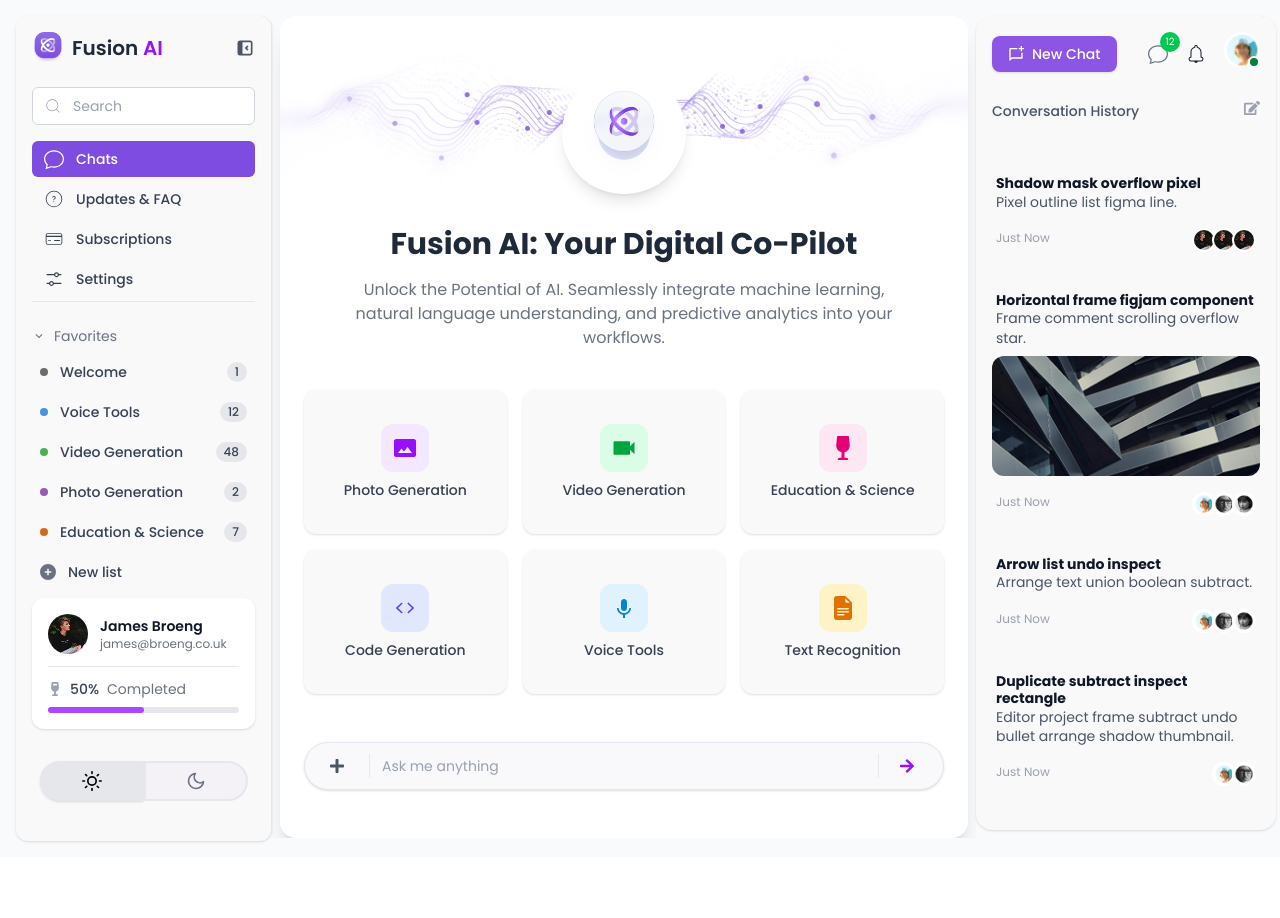
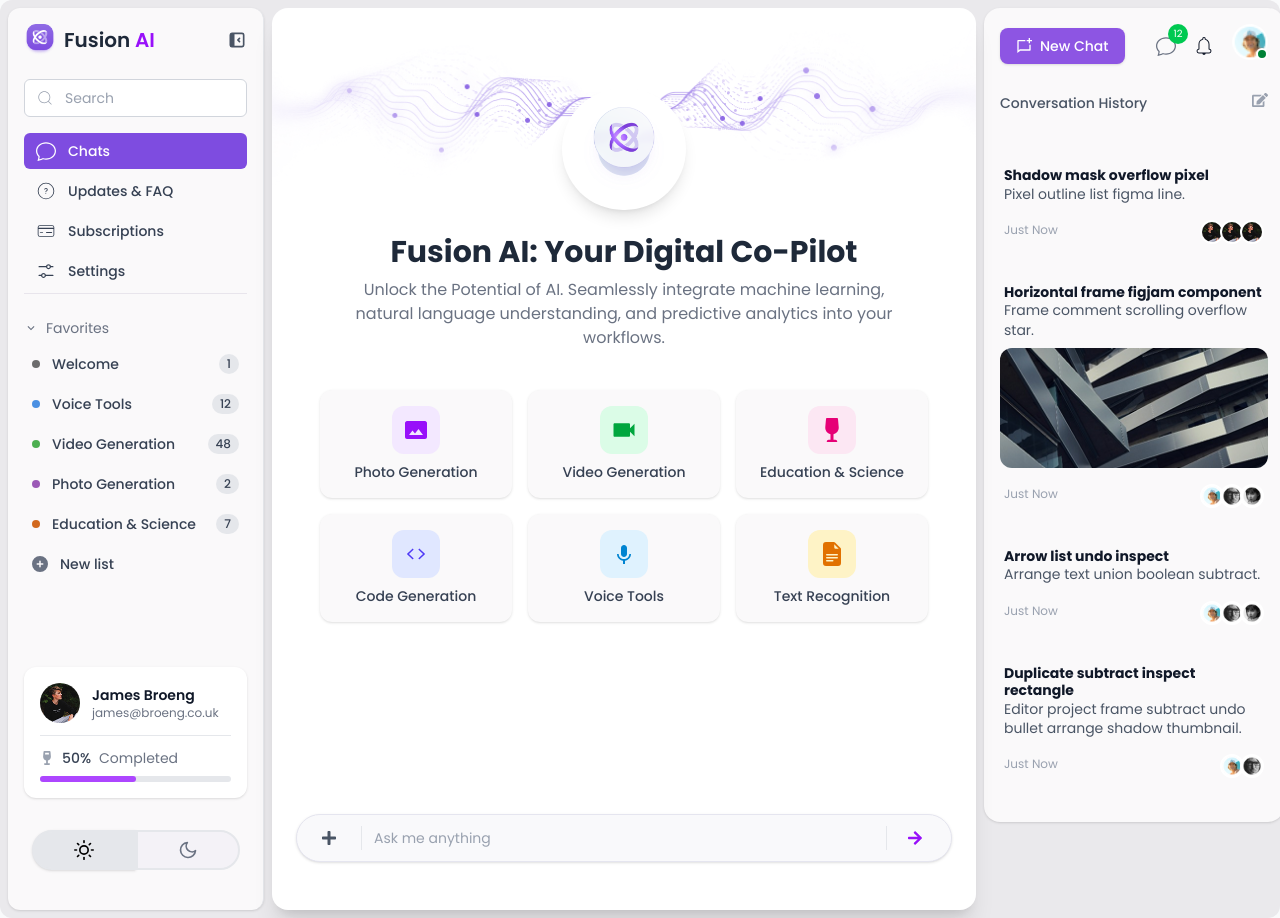
Before and after one commit to adnanfrd/barry-ai, a Next.js app: page /dashboard in a window 1280 px wide. Before the commit the page ends 857 px from the top, so only its background shows below. Built offline with nearby package versions, Linux system fonts and the light colour scheme.

Commit message:
updated code

```diff
--- a/src/app/dashboard/layout.tsx
+++ b/src/app/dashboard/layout.tsx
@@ -1,7 +1,6 @@
 import type { Metadata } from "next";
 import { Poppins } from "next/font/google";
 import Dashboard from "../../components/dashboard/Dashboard";
-    import ChatSidebar from "@/components/dashboard/ChatSidebar";
 
 export const metadata: Metadata = {
   title: "Fusion-AI",
@@ -22,24 +21,10 @@
 }>) {
   return (
     <html lang="en" className={`${poppins.variable} dark`}>
-          <body
-            className={`${poppins.className} bg-[#f9fafb] text-gray-900 dark:bg-[#1f1f1f] dark:text-white`}
-          >
-            <div className="h-full overflow-hidden w-full px-2 py-2 sm:px-4 sm:py-4">
-              <div className="flex h-full w-full rounded-xl dark:bg-[#2c2c2e] max-w-[1600px] mx-auto">
-                <div className="w-64 h-full">
+      <body className={`${poppins.className} bg-[#f9fafb] text-gray-900 dark:bg-[#1f1f1f] dark:text-white`}>
+        <div className="flex px-2 py-2 rounded-xl min-h-screen bg-[#eae9ec] dark:bg-[#2c2c2e] w-full">
           <Dashboard />
-                </div>
-
-                <div className="flex flex-1 h-full">
-                  <main className="flex-1 h-full overflow-y-auto px-2 dark:bg-[#1f1f1f]">
-                    {children}
-                  </main>
-                  <div className="w-72 h-full dark:bg-[#252525] border-r border-gray-300 dark:border-gray-700">
-                    <ChatSidebar />
-                  </div>
-                </div>
-              </div>
+          <main className="flex-1 px-2 w-full">{children}</main>
         </div>
       </body>
     </html>
--- a/src/components/dashboard/Chat.tsx
+++ b/src/components/dashboard/Chat.tsx
@@ -5,13 +5,18 @@ import Image from "next/image";
 import { MdPhotoSizeSelectActual, MdKeyboardVoice } from "react-icons/md";
 import { IoMdVideocam, IoIosCode } from "react-icons/io";
 import { BsFillFileEarmarkTextFill } from "react-icons/bs";
+import ChatSidebar from "./ChatSidebar";
 import Link from "next/link";
 import PromptInput from "../subcomponents/PromptInput";
 
 export default function ChatsPage() {
   return (
-    <div className="bg-white h-full  dark:bg-[#1a1a1a] rounded-2xl p-6 relative shadow-xl">
-      <div className="absolute top-0 left-0 right-0 h-48 rounded-t-2xl overflow-hidden z-0">
+    <div className="grid grid-cols-1 md:grid-cols-[1fr_280px] gap-2">
+      <div className="bg-white  dark:bg-[#1a1a1a] rounded-2xl p-6 relative overflow-y-auto shadow-xl">
+        <div className="overflow-y-auto p-6 pb-36">
+          {" "}
+          {/* Add bottom padding */}
+          <div className="absolute top-0 left-0 right-0 py-18 h-48 rounded-t-2xl overflow-hidden z-0">
             <Image
               src="/art work.png"
               alt="Artwork Background"
@@ -19,23 +24,22 @@ export default function ChatsPage() {
               className="object-cover"
             />
           </div>
-
-      <div className="relative z-10 mt-8 text-center">
+          <div className="relative z-10  mt-8 text-center">
             <div className="flex justify-center">
               <div className="bg-white dark:bg-[#2a2a2a] p-3 rounded-full shadow-lg flex justify-center items-center">
                 <Image src="/image.png" alt="Logo" width={100} height={100} />
               </div>
             </div>
-        <h1 className="text-3xl font-bold mt-8 text-gray-800 dark:text-white">
+            <h1 className="text-3xl font-bold mt-6 text-gray-800 dark:text-white">
               Fusion AI: Your Digital Co-Pilot
             </h1>
-        <p className="text-gray-500 dark:text-gray-400 mt-4 max-w-xl mx-auto text-md">
+            <p className="text-gray-500 dark:text-gray-400 mt-2 max-w-xl mx-auto text-md">
               Unlock the Potential of AI. Seamlessly integrate machine learning,
               natural language understanding, and predictive analytics into your
               workflows.
             </p>
           </div>
-
+          {/* Icons with colored backgrounds and matching icon colors */}
           <div className="grid grid-cols-3 gap-4 mt-10 relative z-10">
             {[
               {
@@ -76,7 +80,7 @@ export default function ChatsPage() {
               },
             ].map((tool) => (
               <Link key={tool.label} href={tool.href}>
-            <div className="bg-[#faf9fa] dark:bg-[#2a2a2f] cursor-pointer hover:bg-[#f1eff3] dark:hover:bg-[#3a3a3f] py-8.5 px-4 rounded-xl flex flex-col items-center justify-center text-sm font-medium text-gray-700 dark:text-gray-300 shadow hover:shadow-md transition-all">
+                <div className="bg-[#faf9fa] dark:bg-[#2a2a2f] cursor-pointer hover:bg-[#f1eff3] dark:hover:bg-[#3a3a3f] p-4 rounded-xl flex flex-col items-center justify-center text-sm font-medium text-gray-700 dark:text-gray-300 shadow hover:shadow-md transition-all">
                   <div className={`${tool.bg} p-3 rounded-xl mb-2`}>
                     <span className="text-2xl">{tool.icon}</span>
                   </div>
@@ -85,8 +89,14 @@ export default function ChatsPage() {
               </Link>
             ))}
           </div>
+        </div>
 
         <PromptInput />
       </div>
+
+      <div>
+        <ChatSidebar />
+      </div>
+    </div>
   );
 }
--- a/src/components/dashboard/ChatSidebar.tsx
+++ b/src/components/dashboard/ChatSidebar.tsx
@@ -229,6 +229,7 @@ export default function ChatSidebar() {
           </div>
         ))}
       </div>
+
     </div>
   );
 }
```
Lines whose indentation alone changed are shown as unchanged.
